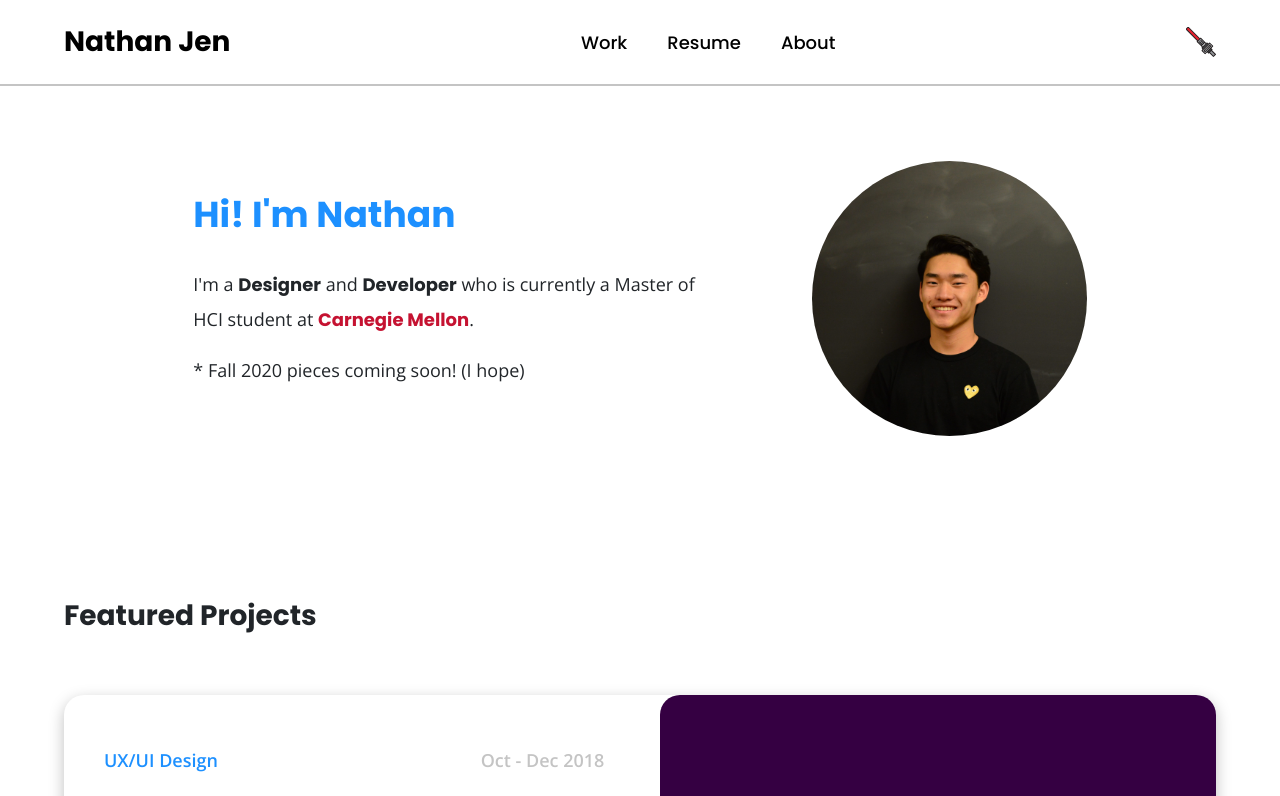
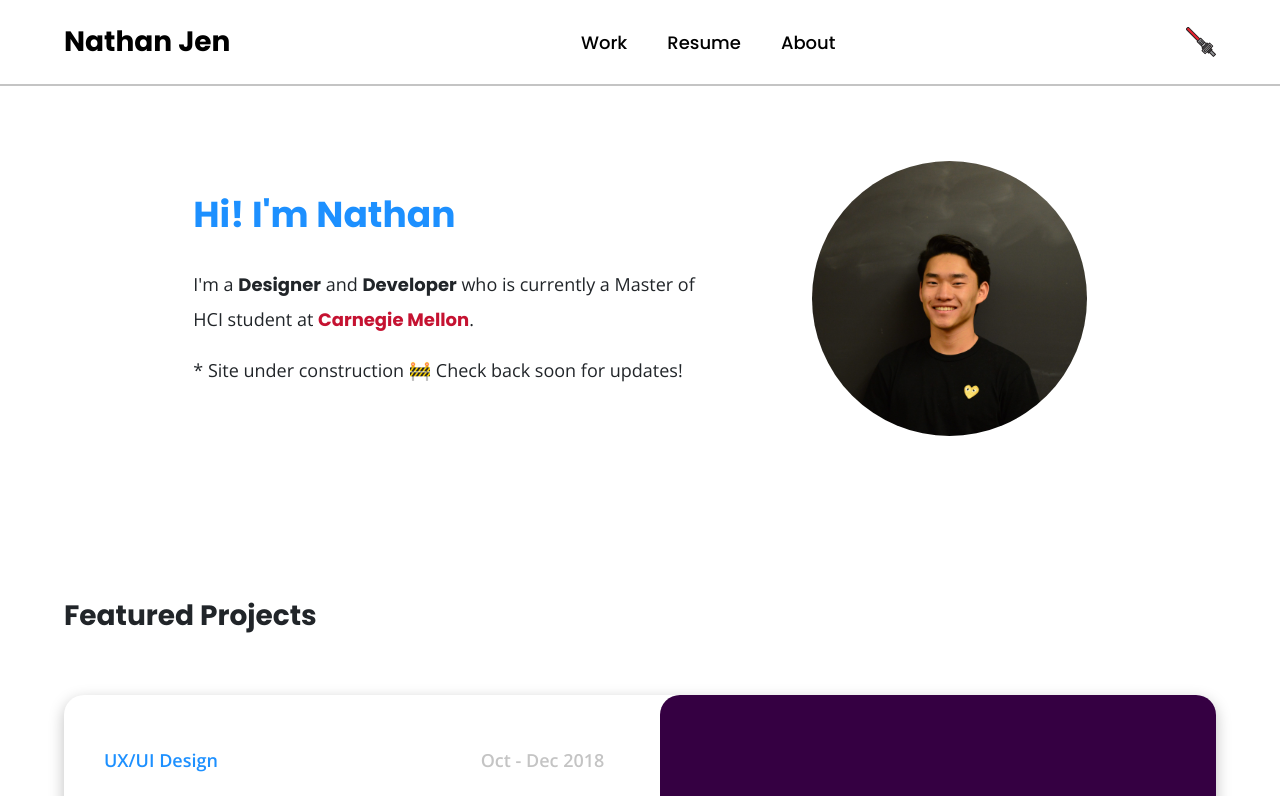
Before and after one commit to NathanJen/portfolio, a React (Create React App) app: page / in a window 1280 px wide. Shown: the top 796 px of the page. Built offline with nearby package versions, Linux system fonts and the light colour scheme.

Commit message:
updated homepage text

```diff
--- a/src/components/HomePage/HomePage.js
+++ b/src/components/HomePage/HomePage.js
@@ -18,7 +18,7 @@ function Intro () {
           <a href='https://www.hcii.cmu.edu/' className={styles.cmu} rel="noreferrer" target="_blank">Carnegie Mellon</a>.
         </p>
         <p>
-          * Fall 2020 pieces coming soon! (I hope)
+          * Site under construction 🚧 Check back soon for updates!
         </p>
       </div>
       <div className={styles.headshotContainer}>
```
